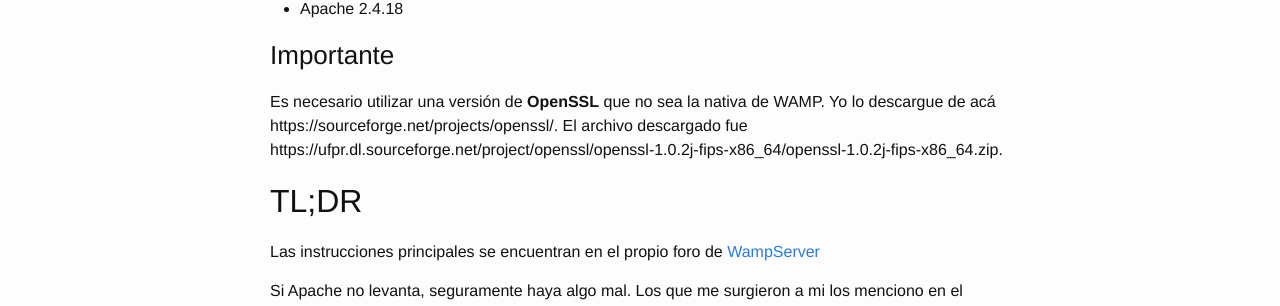
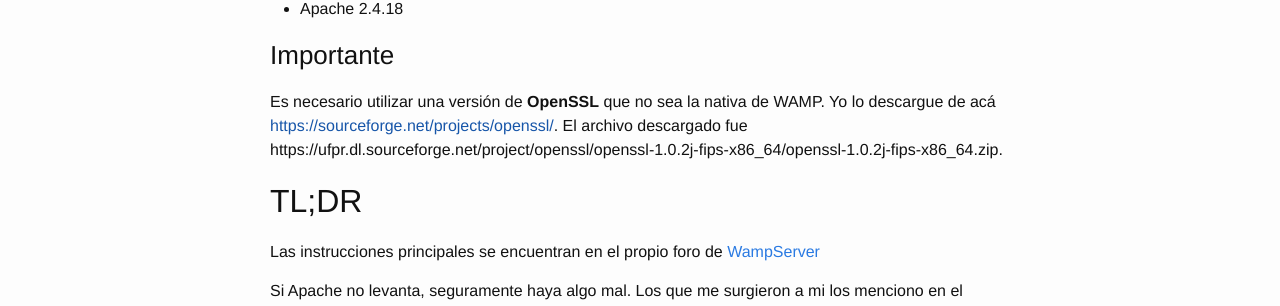
Before and after one commit to nahuelhds/nahuelhds.github.io, a Jekyll site: the page built from _posts/2017-04-07-Habilitar-SSL-en-localhost-con-WAMP-64bits-OpenSSL-y-Windows-10-64bits.md, in a window 1280 px wide. Shown: the part 395-701 px from the top of the page. Built offline with Jekyll 4.4.1, drawn with Linux system fonts in a browser that asks for light colours.

```diff
--- a/_posts/2017-04-07-Habilitar-SSL-en-localhost-con-WAMP-64bits-OpenSSL-y-Windows-10-64bits.md
+++ b/_posts/2017-04-07-Habilitar-SSL-en-localhost-con-WAMP-64bits-OpenSSL-y-Windows-10-64bits.md
@@ -15,7 +15,7 @@ Mi ambiente es el siguiente:
 
 ### Importante
 Es necesario utilizar una versión de **OpenSSL** que no sea la nativa de WAMP.
-Yo lo descargue de acá https://sourceforge.net/projects/openssl/. El archivo
+Yo lo descargue de acá [https://sourceforge.net/projects/openssl/](). El archivo
 descargado fue https://ufpr.dl.sourceforge.net/project/openssl/openssl-1.0.2j-fips-x86_64/openssl-1.0.2j-fips-x86_64.zip.
 
 ## TL;DR
```
